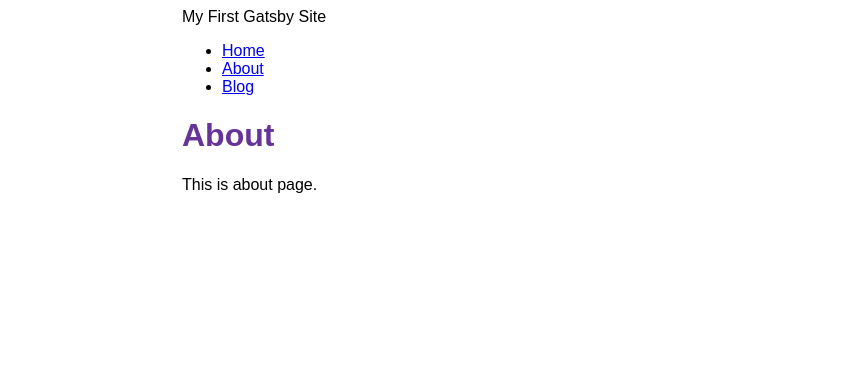
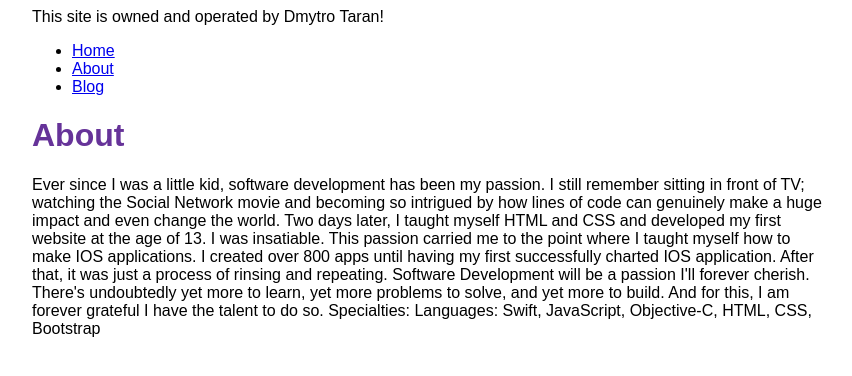
Before and after one commit to perfectdani/my-first-gatsby-site, a Gatsby site: page /about in a window 1280 px wide. Shown: the whole page, without its empty margins (208-1060 px from the left). Built offline with nearby package versions, Linux system fonts and the light colour scheme; Gatsby itself is replaced by a stand-in of ours.

Commit message:
Changed title

```diff
--- a/gatsby-config.js
+++ b/gatsby-config.js
@@ -1,7 +1,7 @@
 module.exports = {
     siteMetadata: {
         siteUrl: `https://www.yourdomain.tld`,
-        title: "My First Gatsby Site"
+        title: "This site is owned and operated by Dmytro Taran!"
     },
     plugins: [
         "gatsby-plugin-image",
--- a/src/components/layout.module.css
+++ b/src/components/layout.module.css
@@ -1,6 +1,6 @@
 .container {
     margin: auto;
-    max-width: 500px;
+    max-width: 800px;
     font-family: sans-serif;
 }
 
@@ -8,7 +8,8 @@
     font-size: 3rem;
     color: gray;
     font-weight: 700;
-    margin: 3rem 0;
+    margin: 1rem 0;
+    text-align: center;
 }
 
 .heading {
--- a/src/pages/about.js
+++ b/src/pages/about.js
@@ -3,7 +3,13 @@ import Layout from '../components/layout'
 const AboutPage = () => {
     return(
         <Layout pageTitle = "About">
-            <p>This is about page.</p>
+            <p>Ever since I was a little kid, software development has been my passion. I still remember sitting in front of TV; watching the Social Network movie and becoming so intrigued by how lines of code can genuinely make a huge impact and even change the world. Two days later, I taught myself HTML and CSS and developed my first website at the age of 13. I was insatiable.
+
+This passion carried me to the point where I taught myself how to make IOS applications. I created over 800 apps until having my first successfully charted IOS application. After that, it was just a process of rinsing and repeating.
+
+Software Development will be a passion I'll forever cherish. There's undoubtedly yet more to learn, yet more problems to solve, and yet more to build. And for this, I am forever grateful I have the talent to do so.
+
+Specialties: Languages: Swift, JavaScript, Objective-C, HTML, CSS, Bootstrap</p>
         </Layout>
     )
 }
--- a/src/pages/blog.js
+++ b/src/pages/blog/index.js
@@ -1,7 +1,7 @@
 import * as React from 'react'
 import { graphql } from 'gatsby'
 import { MDXRenderer } from 'gatsby-plugin-mdx'
-import Layout from '../components/layout'
+import Layout from '../../components/layout'
 
 // imports
 
--- a/src/pages/index.js
+++ b/src/pages/index.js
@@ -4,7 +4,7 @@ import { StaticImage } from "gatsby-plugin-image"
 const IndexPage = () => {
   return (
     <Layout pageTitle = "Home Page">
-      <p>I'm making this by following the Gatsby Tutorial.</p>
+      <p>World was built by you and me!</p>
       <StaticImage
         alt="Clifford, a reddish-brown pitbull, dozing in a bean bag chair"
         src="../images/clifford.png"
```
Also changed, not shown: src/pages/blog/{mdx.slug}.js (added, +10 -0 lines).
